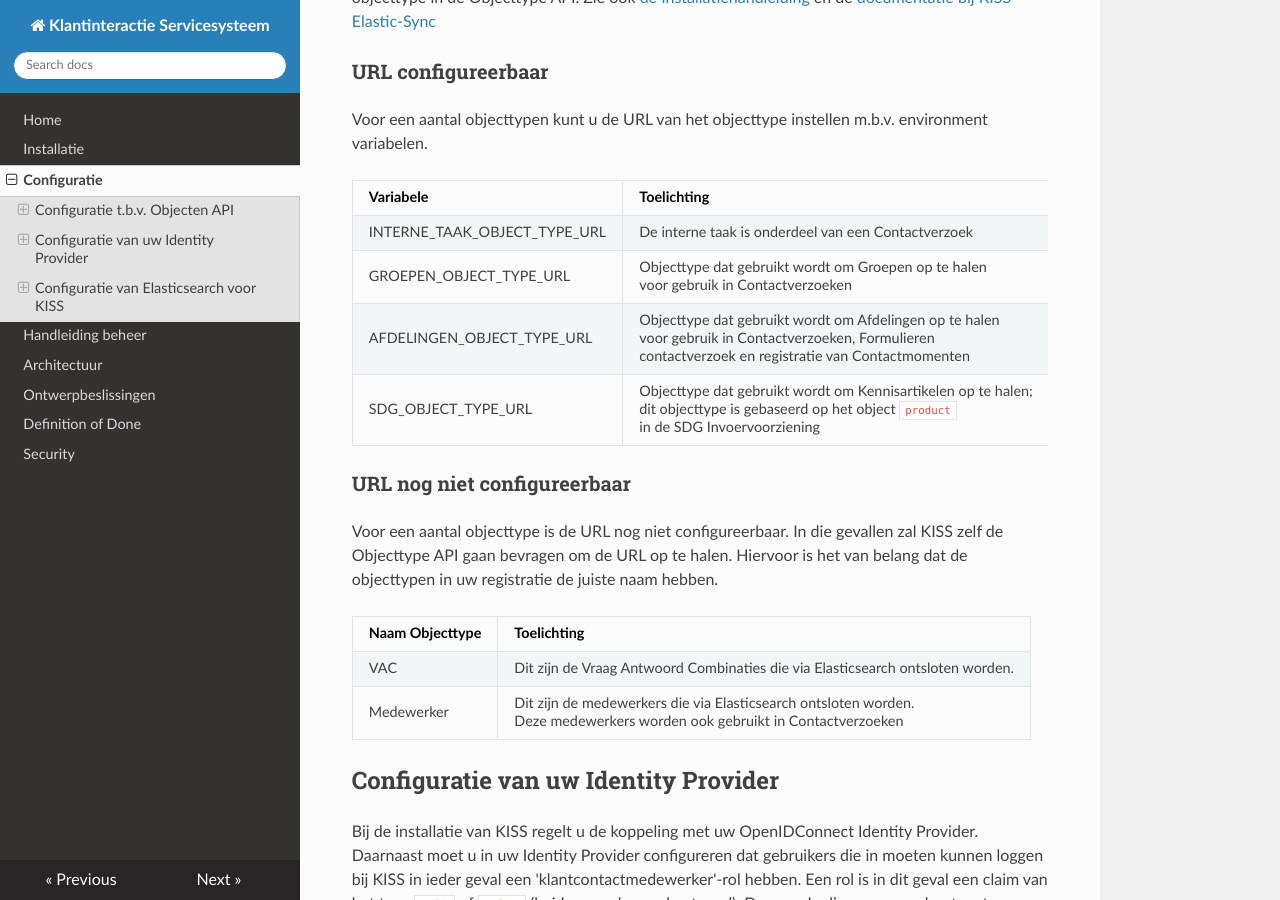
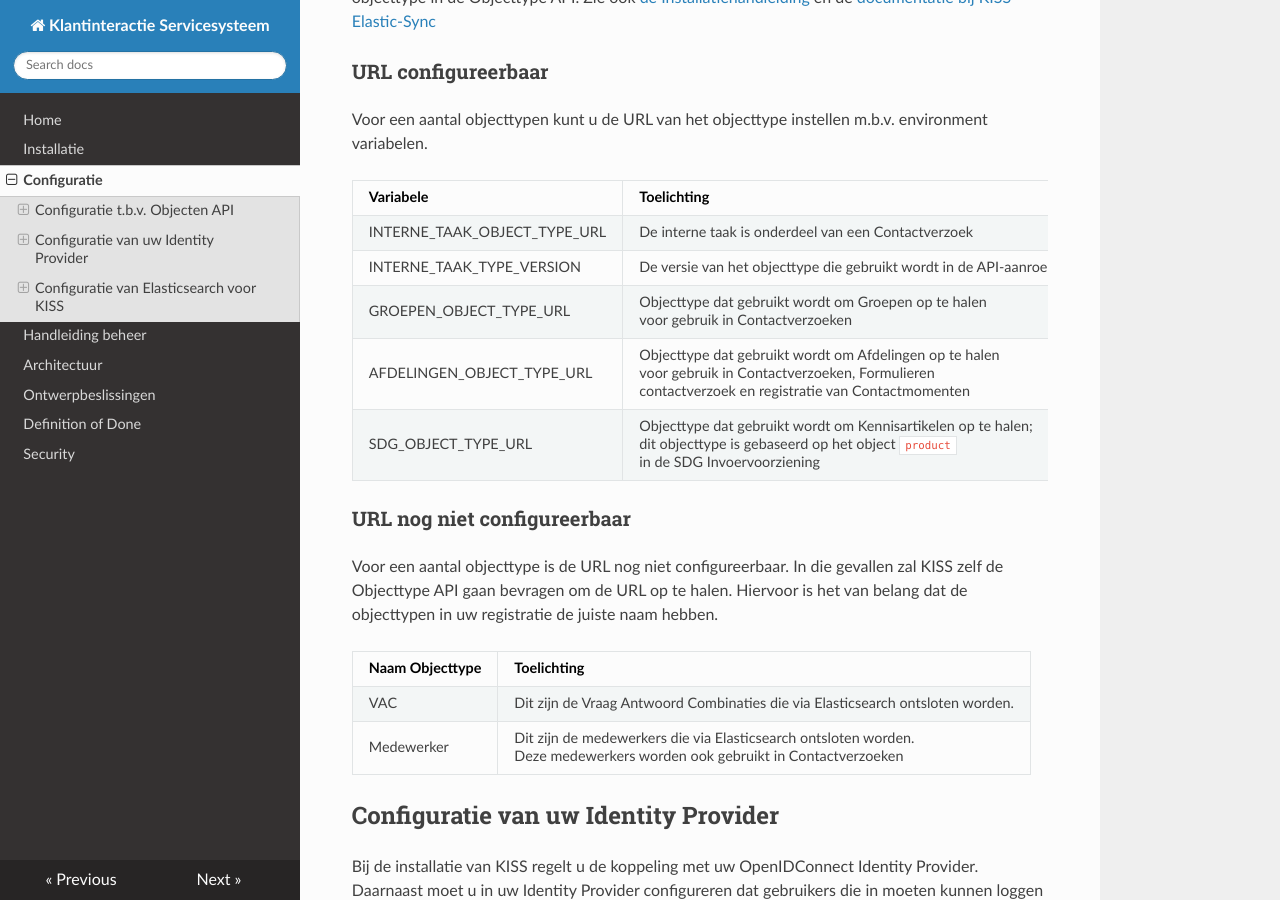
Before and after one commit to Klantinteractie-Servicesysteem/.github, an MkDocs documentation site: the page built from docs/CONFIGURATIE.md, in a window 1280 px wide and 900 px high, scrolled down 350 px. Built offline with MkDocs 1.6.1, drawn with Linux system fonts in a browser that asks for light colours; nearby versions of some CDN libraries.

Commit message:
Update CONFIGURATIE.md
add type version

```diff
--- a/docs/CONFIGURATIE.md
+++ b/docs/CONFIGURATIE.md
@@ -11,10 +11,10 @@
 | Variabele |  Toelichting |
 |---|---|
 | INTERNE_TAAK_OBJECT_TYPE_URL |  De interne taak is onderdeel van een Contactverzoek |
+| INTERNE_TAAK_TYPE_VERSION | De versie van het objecttype die gebruikt wordt in de API-aanroepen. Standaard ingesteld op `1`. |
 | GROEPEN_OBJECT_TYPE_URL | Objecttype dat gebruikt wordt om Groepen op te halen <br/> voor gebruik in Contactverzoeken |
 | AFDELINGEN_OBJECT_TYPE_URL | Objecttype dat gebruikt wordt om Afdelingen op te halen <br/>voor gebruik in Contactverzoeken, Formulieren <br />contactverzoek en registratie van Contactmomenten  |
 | SDG_OBJECT_TYPE_URL | Objecttype dat gebruikt wordt om Kennisartikelen op te halen; <br/>dit objecttype is gebaseerd op het object `product` <br />in de SDG Invoervoorziening |
-
 
 ### URL nog niet configureerbaar
 Voor een aantal objecttype is de URL nog niet configureerbaar. In die gevallen zal KISS zelf de Objecttype API gaan bevragen om de URL op te halen. Hiervoor is het van belang dat de objecttypen in uw registratie de juiste naam hebben.
```
